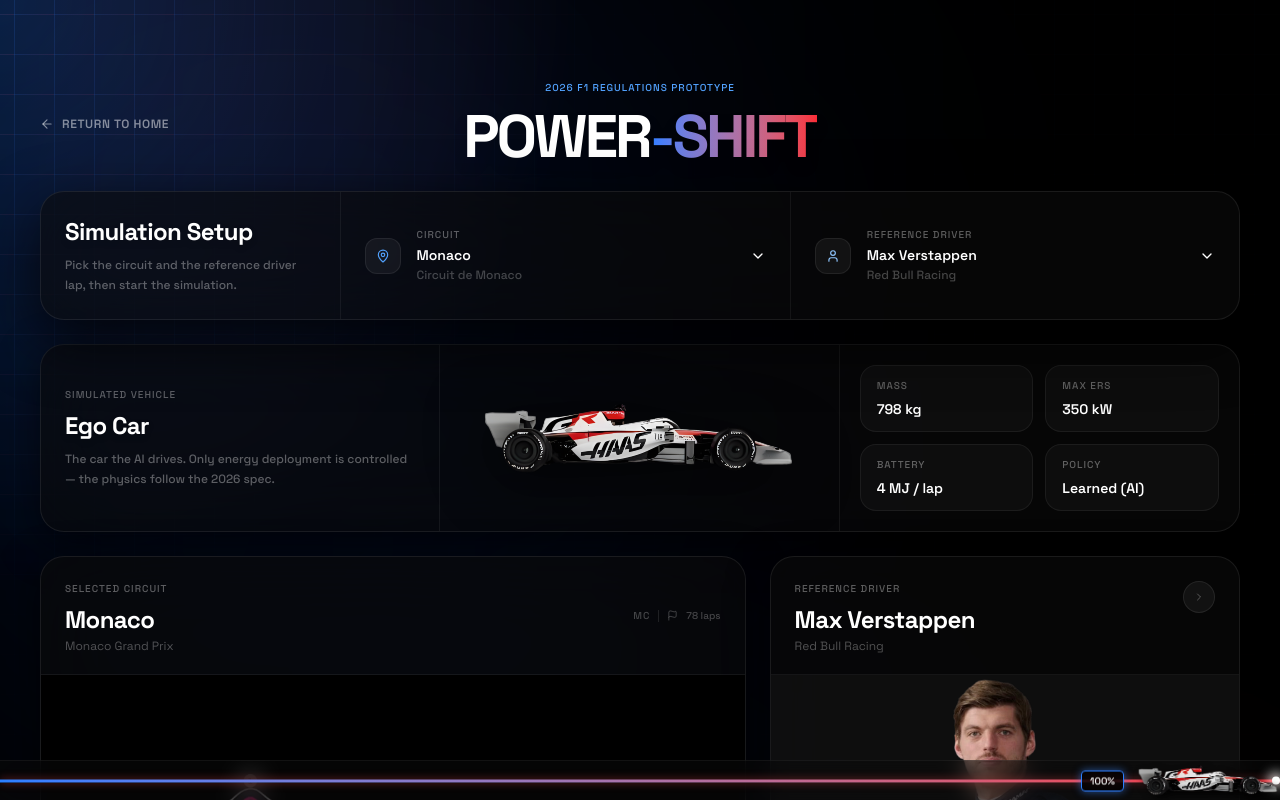
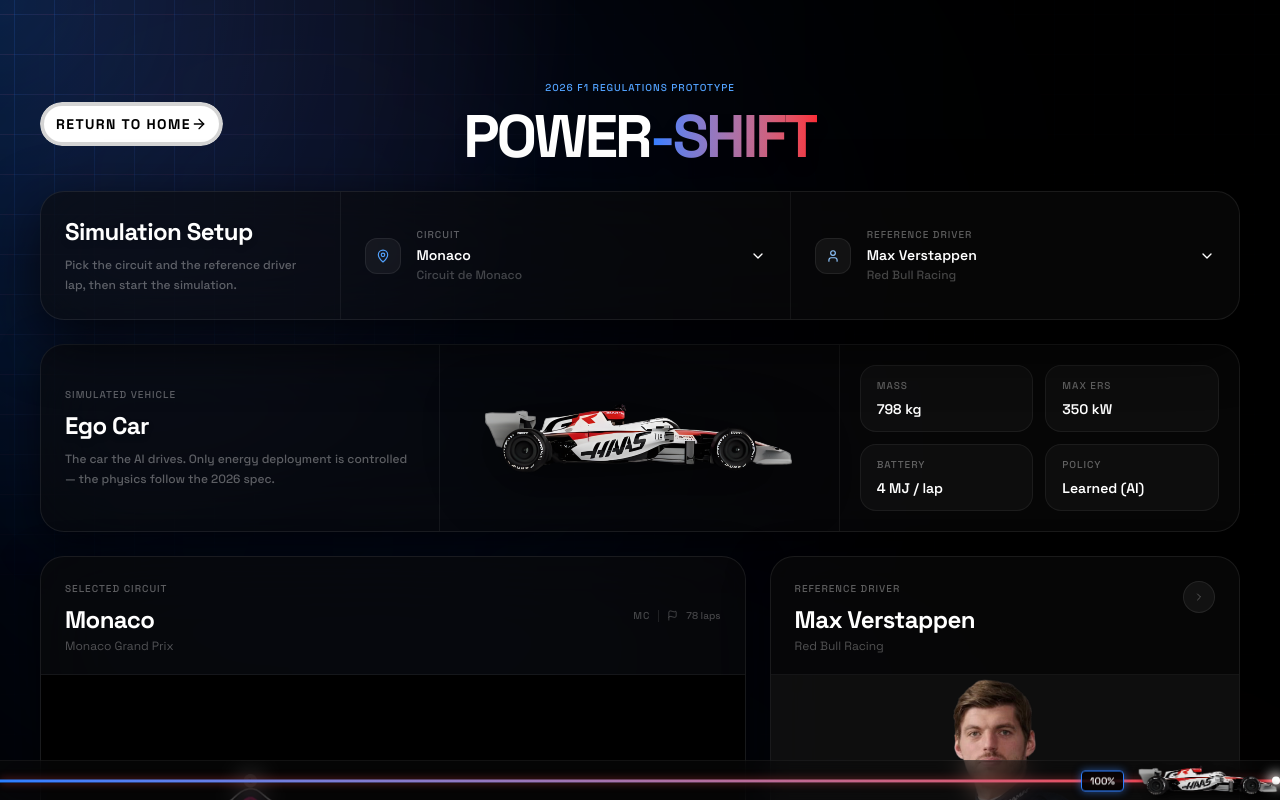
Before and after one commit to shurya2512/poweshift-backend, a Next.js app: page /setup in a window 1280 px wide. Shown: the top 800 px of the page. Built offline with nearby package versions, Linux system fonts and the light colour scheme.

Commit message:
feat: add TypewriterHeading component, compact feature cards, and button size variants

```diff
--- a/src/app/globals.css
+++ b/src/app/globals.css
@@ -30,6 +30,12 @@
   to {
     transform: rotate(360deg);
   }
+}
+
+/* ---- Text selection ---- */
+::selection {
+  background: #ef4444;
+  color: #ffffff;
 }
 
 /* ---- Scrollbar (WebKit) ---- */
--- a/src/app/page.tsx
+++ b/src/app/page.tsx
@@ -2,6 +2,7 @@
 import FeaturesGrid from "@/components/FeaturesGrid";
 import { SpinningBorderButton } from "@/components/ui/spinning-border-button";
 import { ShiftHoverText } from "@/components/ShiftHoverText";
+import { TypewriterHeading } from "@/components/TypewriterHeading";
 
 export const metadata = {
   title: "Power-Shift | Energy Deployment Intelligence",
@@ -11,9 +12,9 @@
 export default function LandingPage() {
   return (
     <main className="flex-1 w-full bg-transparent text-white font-sans">
-      <div className="flex flex-col items-center justify-center text-center px-6 pt-40 pb-20 max-w-5xl mx-auto space-y-8 min-h-screen pointer-events-none">
+      <div className="flex flex-col items-center justify-center text-center px-6 max-w-5xl mx-auto min-h-screen pointer-events-none">
 
-        <div className="flex items-center gap-4 mb-2 justify-center">
+        <div className="flex items-center gap-4 mb-6 justify-center">
           <div className="h-[2px] w-12 bg-blue-500" aria-hidden="true" />
           <span className="font-mono text-xs tracking-[0.5em] text-blue-500 uppercase">
             2026 F1 REGULATIONS PROTOTYPE
@@ -21,23 +22,37 @@
           <div className="h-[2px] w-12 bg-blue-500" aria-hidden="true" />
         </div>
 
-        <div className="space-y-4">
-          <h1 className="text-6xl md:text-8xl lg:text-[120px] font-bold tracking-tighter uppercase leading-[0.85] select-none drop-shadow-sm text-white">
-            POWER<ShiftHoverText />
-          </h1>
-          <p className="text-lg md:text-xl text-neutral-400 font-medium leading-relaxed max-w-3xl mx-auto">
-            Energy Deployment Intelligence. A machine learning model trained to optimally deploy 350kW of electrical power under the strict 2026 Formula 1 regulations.
-          </p>
-        </div>
+        <h1 className="text-6xl md:text-8xl lg:text-[120px] font-bold tracking-tighter uppercase leading-[0.85] select-none drop-shadow-sm text-white">
+          POWER<ShiftHoverText />
+        </h1>
 
-        <div className="flex flex-wrap justify-center pointer-events-auto mt-12 mb-16 gap-5">
+        <div className="flex flex-wrap justify-center pointer-events-auto mt-12 gap-5">
           <SpinningBorderButton href="/setup" text="Qualifying" />
           <SpinningBorderButton href="/full-race" text="Full race" />
         </div>
+      </div>
 
-        {/* Features Grid */}
+      {/* What is Power-Shift */}
+      <div className="px-6 pb-32 max-w-6xl mx-auto pointer-events-auto">
+        <div className="grid grid-cols-1 md:grid-cols-[280px_1px_1fr] gap-8 md:gap-12 text-left mb-16">
+          <TypewriterHeading
+            text="What is Power-Shift"
+            className="text-3xl md:text-4xl font-bold uppercase tracking-tight leading-tight"
+          />
+
+          <div className="h-px w-full bg-neutral-800 md:h-full md:w-px" aria-hidden="true" />
+
+          <div className="space-y-4">
+            <p className="text-lg md:text-xl text-white font-medium leading-relaxed">
+              Energy Deployment Intelligence. A machine learning model trained to optimally deploy 350kW of electrical power under the strict 2026 Formula 1 regulations.
+            </p>
+            <p className="text-base text-white leading-relaxed">
+              Trained on real F1 telemetry and a lap-by-lap physics simulation, the model learns when to deploy energy and when to hold back — balancing battery state, tyre wear, and track position to shave every possible tenth off the lap. Every strategy is validated on circuits it has never seen, racing head-to-head against actual historical team data.
+            </p>
+          </div>
+        </div>
+
         <FeaturesGrid />
-
       </div>
     </main>
   );
--- a/src/app/setup/page.tsx
+++ b/src/app/setup/page.tsx
@@ -2,8 +2,8 @@
 
 import React from 'react';
 import { useRouter } from 'next/navigation';
-import { ArrowLeft } from 'lucide-react';
 import SetupPanel from '@/components/ui/setup-panel';
+import { SpinningBorderButton } from '@/components/ui/spinning-border-button';
 
 export default function SetupPage() {
   const router = useRouter();
@@ -25,13 +25,9 @@
         {/* Top Header Row */}
         <div className="relative flex items-center justify-center mb-6 w-full">
           {/* Back Button */}
-          <button
-            onClick={() => router.push('/')}
-            className="absolute left-0 top-1/2 -translate-y-1/2 flex items-center gap-2 text-white/50 hover:text-white transition-colors text-xs font-semibold tracking-wider uppercase group"
-          >
-            <ArrowLeft size={14} className="group-hover:-translate-x-1 transition-transform" />
-            Return to Home
-          </button>
+          <div className="absolute left-0 top-1/2 -translate-y-1/2">
+            <SpinningBorderButton href="/" text="Return to Home" size="sm" />
+          </div>
 
           {/* Page title */}
           <div className="text-center">
--- a/src/components/FeaturesGrid.tsx
+++ b/src/components/FeaturesGrid.tsx
@@ -39,16 +39,15 @@
 
   return (
     <>
-      <div className="grid grid-cols-1 md:grid-cols-3 gap-8 mt-12 text-left w-full border-t border-neutral-800/60 pt-16 pointer-events-auto z-10 relative">
+      <div className="grid grid-cols-1 md:grid-cols-3 gap-8 text-left w-full pointer-events-auto z-10 relative">
         {featureData.map((feature) => (
           <div
             key={feature.id}
             onClick={() => setSelectedFeature(feature)}
-            className={`bg-[#0a0a0a]/80 backdrop-blur-md p-6 rounded-xl border border-neutral-800 transition-all cursor-pointer ${feature.borderColor} hover:shadow-lg ${feature.shadowColor} hover:-translate-y-1`}
+            className={`bg-[#0a0a0a]/80 backdrop-blur-md p-6 rounded-xl border border-neutral-800 transition-all cursor-pointer flex items-center gap-4 ${feature.borderColor} hover:shadow-lg ${feature.shadowColor} hover:-translate-y-1`}
           >
-            <feature.icon className={`${feature.color} mb-4`} size={32} />
-            <h3 className="text-lg font-bold mb-2">{feature.title}</h3>
-            <p className="text-neutral-500 text-sm break-words">{feature.description}</p>
+            <feature.icon className={`${feature.color} shrink-0`} size={32} />
+            <h3 className="text-lg font-bold">{feature.title}</h3>
           </div>
         ))}
       </div>
--- /dev/null
+++ b/src/components/TypewriterHeading.tsx
@@ -0,0 +1,51 @@
+'use client';
+
+import React, { useEffect, useRef, useState } from 'react';
+
+export function TypewriterHeading({ text, className }: { text: string; className?: string }) {
+  const ref = useRef<HTMLHeadingElement>(null);
+  const [displayed, setDisplayed] = useState('');
+  const [started, setStarted] = useState(false);
+
+  useEffect(() => {
+    const el = ref.current;
+    if (!el) return;
+
+    const observer = new IntersectionObserver(
+      ([entry]) => {
+        if (entry.isIntersecting) {
+          setStarted(true);
+          observer.disconnect();
+        }
+      },
+      { threshold: 0.6 }
+    );
+    observer.observe(el);
+    return () => observer.disconnect();
+  }, []);
+
+  useEffect(() => {
+    if (!started) return;
+
+    let i = 0;
+    const interval = setInterval(() => {
+      i += 1;
+      setDisplayed(text.slice(0, i));
+      if (i >= text.length) clearInterval(interval);
+    }, 55);
+
+    return () => clearInterval(interval);
+  }, [started, text]);
+
+  const done = displayed.length >= text.length;
+
+  return (
+    <h2 ref={ref} className={className}>
+      {displayed}
+      <span
+        aria-hidden="true"
+        className={`inline-block w-[2px] h-[0.85em] -mb-[0.1em] ml-1 bg-current align-middle ${done ? 'opacity-0' : 'animate-pulse'}`}
+      />
+    </h2>
+  );
+}
--- a/src/components/ui/spinning-border-button.tsx
+++ b/src/components/ui/spinning-border-button.tsx
@@ -3,6 +3,23 @@
 
 const ROOT_CLASS =
   "group relative inline-flex items-center justify-center overflow-hidden rounded-full p-[4px] transition-all duration-300 hover:-translate-y-0.5 hover:shadow-[-8px_0_25px_rgba(59,130,246,0.35),8px_0_25px_rgba(239,68,68,0.35)]";
+
+const SIZES = {
+  default: {
+    surface: "px-12 py-5 text-lg md:text-xl",
+    leftArrow: "absolute w-6 h-6 left-[-25%] z-[9] group-hover:left-5 transition-all duration-[800ms] ease-[cubic-bezier(0.34,1.56,0.64,1)]",
+    rightArrow: "absolute w-6 h-6 right-5 z-[9] group-hover:right-[-25%] transition-all duration-[800ms] ease-[cubic-bezier(0.34,1.56,0.64,1)]",
+    textShift: "relative z-[1] -translate-x-4 group-hover:translate-x-4 transition-all duration-[800ms] ease-out",
+    circle: "absolute top-1/2 left-1/2 -translate-x-1/2 -translate-y-1/2 w-4 h-4 bg-[#111111] rounded-[50%] opacity-0 group-hover:w-[400px] group-hover:h-[400px] group-hover:opacity-100 transition-all duration-[800ms] ease-[cubic-bezier(0.19,1,0.22,1)]",
+  },
+  sm: {
+    surface: "px-5 py-2 text-xs md:text-sm",
+    leftArrow: "absolute w-4 h-4 left-[-25%] z-[9] group-hover:left-3 transition-all duration-[800ms] ease-[cubic-bezier(0.34,1.56,0.64,1)]",
+    rightArrow: "absolute w-4 h-4 right-3 z-[9] group-hover:right-[-25%] transition-all duration-[800ms] ease-[cubic-bezier(0.34,1.56,0.64,1)]",
+    textShift: "relative z-[1] -translate-x-2 group-hover:translate-x-2 transition-all duration-[800ms] ease-out",
+    circle: "absolute top-1/2 left-1/2 -translate-x-1/2 -translate-y-1/2 w-3 h-3 bg-[#111111] rounded-[50%] opacity-0 group-hover:w-[250px] group-hover:h-[250px] group-hover:opacity-100 transition-all duration-[800ms] ease-[cubic-bezier(0.19,1,0.22,1)]",
+  },
+};
 
 /**
  * White pill button. On hover a blue→red beam spins around its edge while a dark
@@ -14,11 +31,15 @@
   text = "Request Demo",
   href,
   onClick,
+  size = "default",
 }: {
   text?: string;
   href?: string;
   onClick?: () => void;
+  size?: keyof typeof SIZES;
 }) {
+  const s = SIZES[size];
+
   const content = (
     <>
       {/* Spinning blue→red border beam (visible on hover), matching the grid gradient */}
@@ -28,19 +49,19 @@
       <span className="absolute inset-0 rounded-full bg-neutral-300 transition-opacity duration-300 group-hover:opacity-0" />
 
       {/* Button surface; arrows inherit the text colour */}
-      <span className="relative flex h-full w-full items-center justify-center overflow-hidden rounded-full bg-white px-12 py-5 text-lg md:text-xl font-bold uppercase tracking-widest text-black transition-colors duration-[600ms] ease-[cubic-bezier(0.23,1,0.32,1)] group-hover:text-white">
+      <span className={`relative flex h-full w-full items-center justify-center overflow-hidden rounded-full bg-white font-bold uppercase tracking-widest text-black transition-colors duration-[600ms] ease-[cubic-bezier(0.23,1,0.32,1)] group-hover:text-white ${s.surface}`}>
         {/* Left arrow — slides in on hover */}
-        <ArrowRight className="absolute w-6 h-6 left-[-25%] z-[9] group-hover:left-5 transition-all duration-[800ms] ease-[cubic-bezier(0.34,1.56,0.64,1)]" />
+        <ArrowRight className={s.leftArrow} />
 
-        <span className="relative z-[1] -translate-x-4 group-hover:translate-x-4 transition-all duration-[800ms] ease-out">
+        <span className={s.textShift}>
           {text}
         </span>
 
         {/* Dark circle that expands to fill the surface */}
-        <span className="absolute top-1/2 left-1/2 -translate-x-1/2 -translate-y-1/2 w-4 h-4 bg-[#111111] rounded-[50%] opacity-0 group-hover:w-[400px] group-hover:h-[400px] group-hover:opacity-100 transition-all duration-[800ms] ease-[cubic-bezier(0.19,1,0.22,1)]" />
+        <span className={s.circle} />
 
         {/* Right arrow — slides out on hover */}
-        <ArrowRight className="absolute w-6 h-6 right-5 z-[9] group-hover:right-[-25%] transition-all duration-[800ms] ease-[cubic-bezier(0.34,1.56,0.64,1)]" />
+        <ArrowRight className={s.rightArrow} />
       </span>
     </>
   );
```
